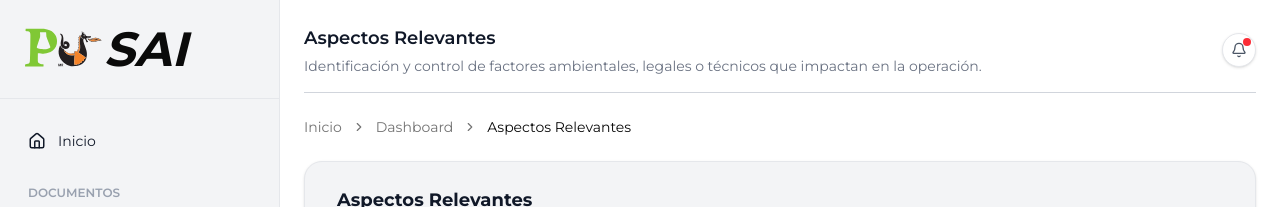
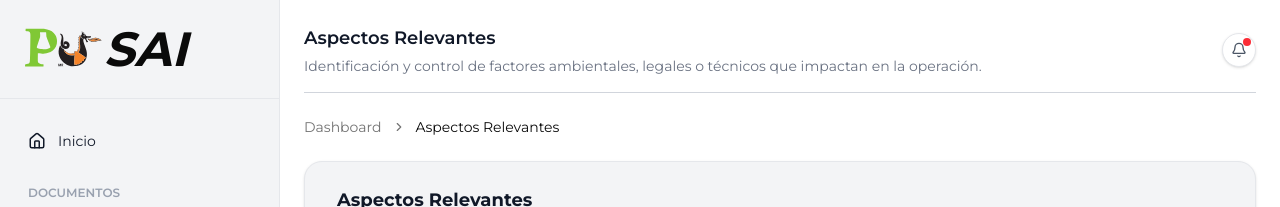
Before and after one commit to art-eemm/frontend-SAI, a Next.js app: page /dashboard/aspectos in a window 1280 px wide. Shown: the top 207 px of the page. Built offline with nearby package versions, Linux system fonts and the light colour scheme; sample sign-in values are in the browser's storage.

Commit message:
Corrección en los breacrumbs de el dashboard

```diff
--- a/components/shared/CustomBreadcrumbs.tsx
+++ b/components/shared/CustomBreadcrumbs.tsx
@@ -15,21 +15,27 @@ import { getFormattedName } from "@/lib/utils";
 export function CustomBreadcrumbs() {
   const pathname = usePathname();
   const segments = pathname.split("/").filter((item) => item !== "");
+  const isDashboard = segments[0] === "dashboard";
 
   return (
     <Breadcrumb className="mb-6">
       <BreadcrumbList>
-        <BreadcrumbItem>
-          <BreadcrumbLink href="/">Inicio</BreadcrumbLink>
-        </BreadcrumbItem>
+        {!isDashboard && (
+          <BreadcrumbItem>
+            <BreadcrumbLink href="/">Inicio</BreadcrumbLink>
+          </BreadcrumbItem>
+        )}
 
         {segments.map((segment, index) => {
           const href = `/${segments.slice(0, index + 1).join("/")}`;
           const isLast = index === segments.length - 1;
 
+          const showSeparator = !isDashboard || index > 0;
+
           return (
             <React.Fragment key={href}>
-              <BreadcrumbSeparator />
+              {showSeparator && <BreadcrumbSeparator />}
+
               <BreadcrumbItem>
                 {isLast ? (
                   <BreadcrumbPage className="capitalize">
```
